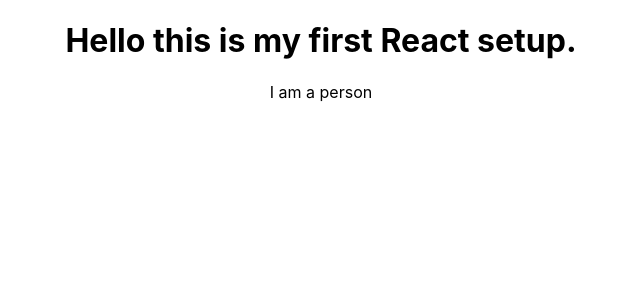
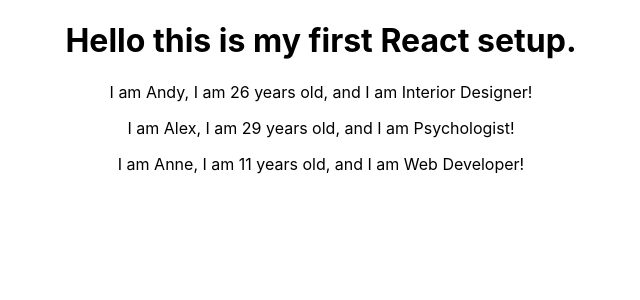
Before and after one commit to Elijbet/ReactTheCompleteGuideWithMax, a React (Create React App) app: page / in a window 1280 px wide. Shown: the top 300 px of the page, without its empty margins (319-959 px from the left). Built offline with nearby package versions, Linux system fonts and the light colour scheme.

Commit message:
Passing props as an attribute

```diff
--- a/src/App.js
+++ b/src/App.js
@@ -7,7 +7,9 @@
     return (
       <div className="App">
         <h1>Hello this is my first React setup.</h1>
-        <Person />
+        <Person name="Andy" profession="Interior Designer"/>
+        <Person name="Alex" profession="Psychologist"/>
+        <Person name="Anne" profession="Web Developer"/>
       </div>
     );
   }
--- a/src/Person/Person.js
+++ b/src/Person/Person.js
@@ -1,7 +1,7 @@
 import React from 'react';
 
-const person = () => {
-	return <p>I am a person</p>
+const person = (props) => {
+	return <p>I am { props.name }, I am {Math.floor(Math.random() * 30)} years old, and I am { props.profession }! </p>
 	}
 
 export default person;
```
Also changed, not shown: 1 other file (tests, documents, lock files or other folders).
